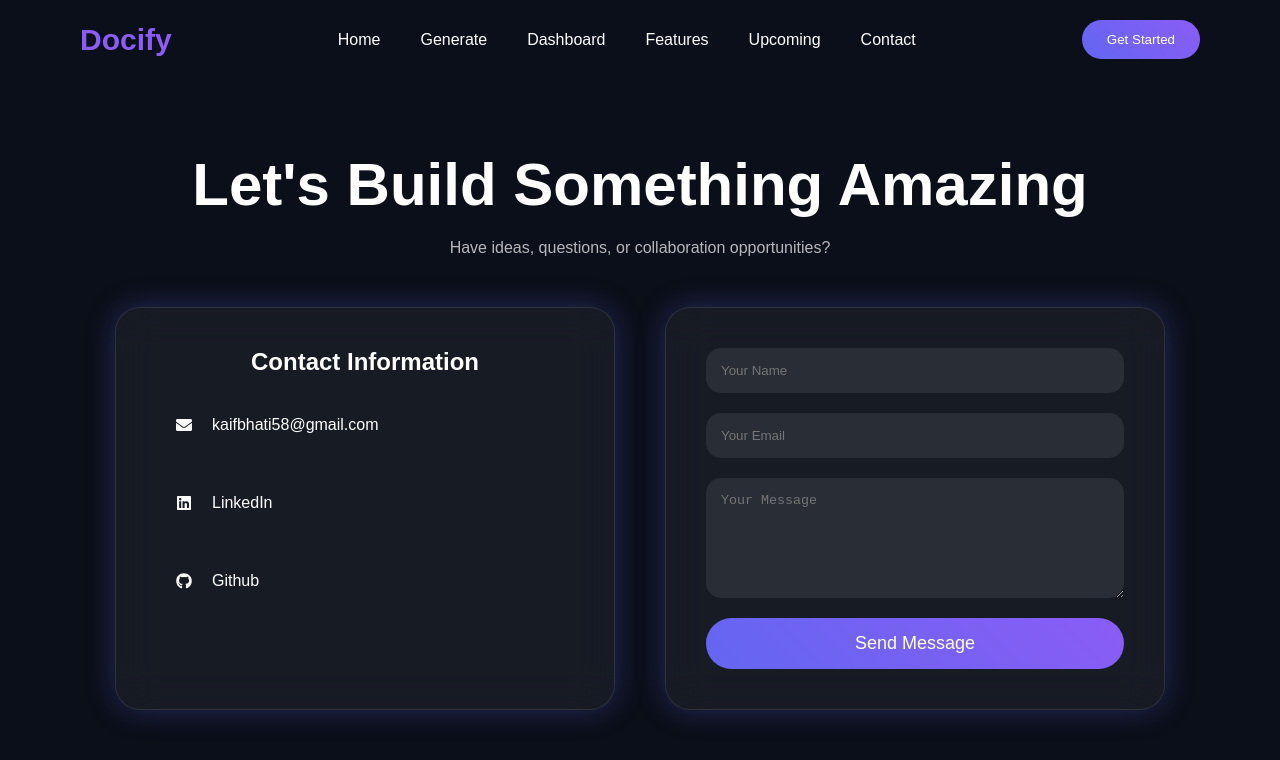
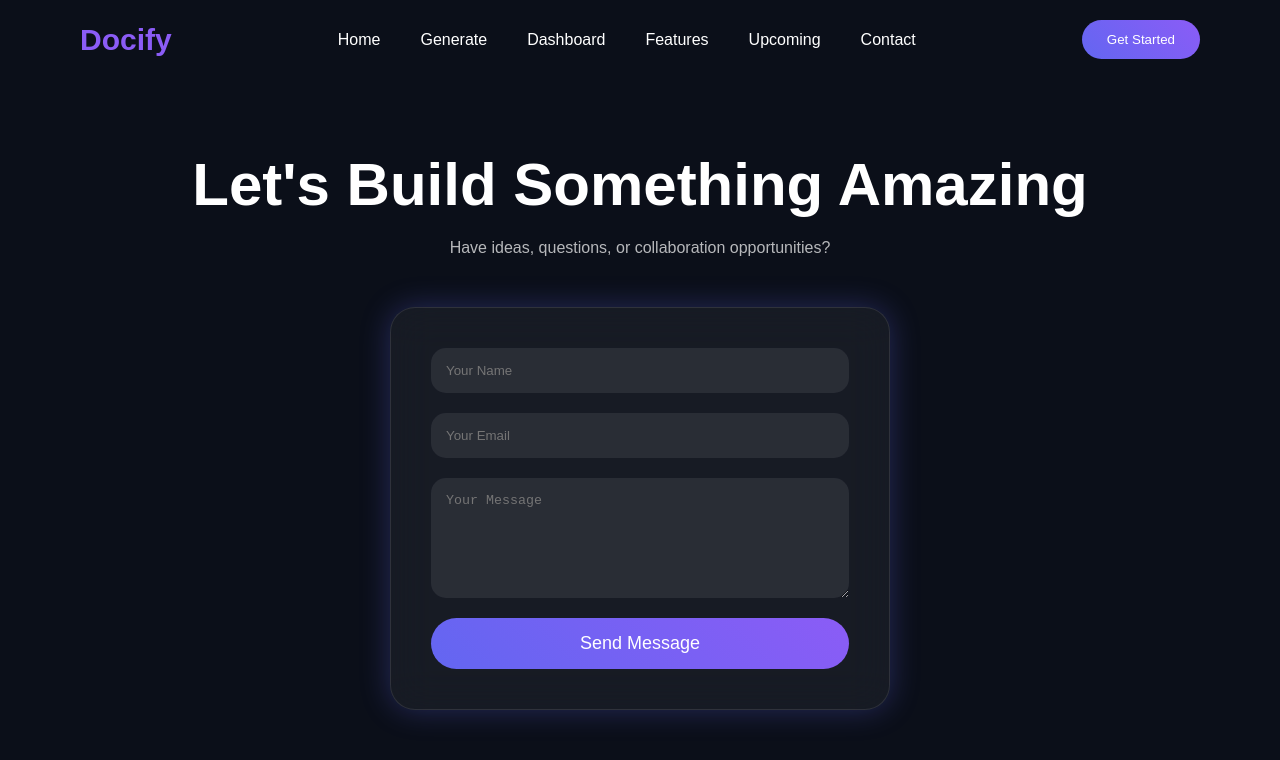
Before and after one commit to kaif227/Docify, a React (Vite) app in the folder Frontend/: page /contact in a window 1280 px wide. Shown: the top 760 px of the page. Built offline with nearby package versions, Linux system fonts and the light colour scheme.

Commit message:
some changes in contact.jsx

```diff
--- a/Frontend/src/pages/Contact.jsx
+++ b/Frontend/src/pages/Contact.jsx
@@ -65,39 +65,6 @@ function Contact() {
         <p>Have ideas, questions, or collaboration opportunities?</p>
 
         <div className="contactContainer">
-          <div className="contactInfo">
-            <h2>Contact Information</h2>
-
-            <div className="infoCard">
-              <FaEnvelope />
-
-              <a href="mailto:kaifbhati58@gmail.com">kaifbhati58@gmail.com</a>
-            </div>
-
-            <div className="infoCard">
-              <FaLinkedin />
-
-              <a
-                href="https://www.linkedin.com/in/mohammedkaif02/"
-                target="_blank"
-                rel="noreferrer"
-              >
-                LinkedIn
-              </a>
-            </div>
-
-            <div className="infoCard">
-              <FaGithub />
-
-              <a
-                href="https://github.com/kaif227"
-                target="_blank"
-                rel="noreferrer"
-              >
-                Github
-              </a>
-            </div>
-          </div>
 
           <form className="contactForm" onSubmit={sendEmail}>
             <input
```
